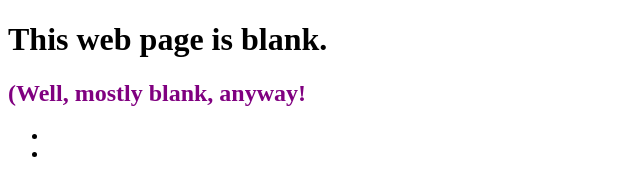
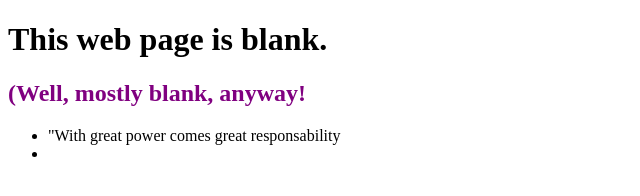
Before and after one commit to speedyrunner/0main_openSAP_repo, a plain HTML site: page index.html in a window 1280 px wide. Shown: the whole page, without its empty margins (0-640 px from the left). Drawn offline with Linux system fonts and the light colour scheme.

Commit message:
Added power quote

```diff
--- a/index.html
+++ b/index.html
@@ -8,7 +8,7 @@
 		<h1>This web page is blank.</h1>
 		<h2 style = "color: Purple">(Well, mostly blank, anyway!</h2>
 		<ul>
-			<li></li>
+			<li>"With great power comes great responsability</li>
 			<li></li>
 		</ul>
 	</body>
```
